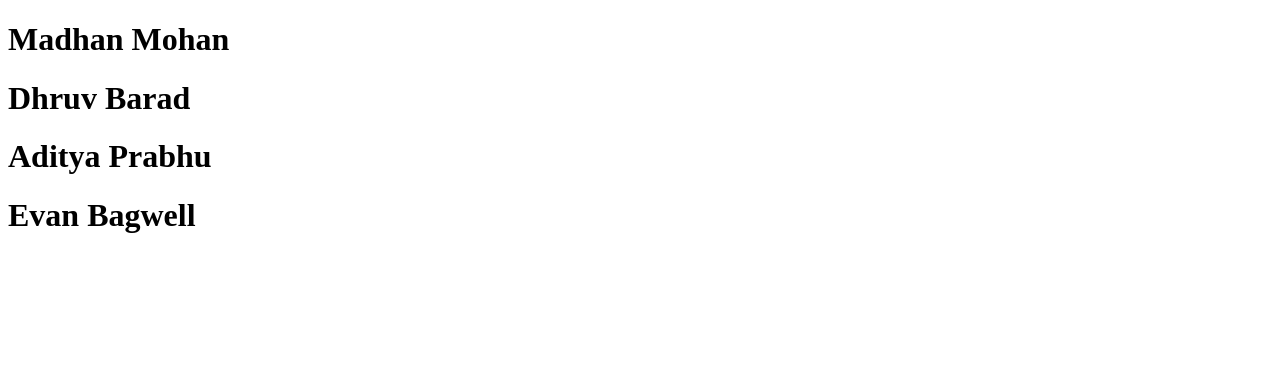
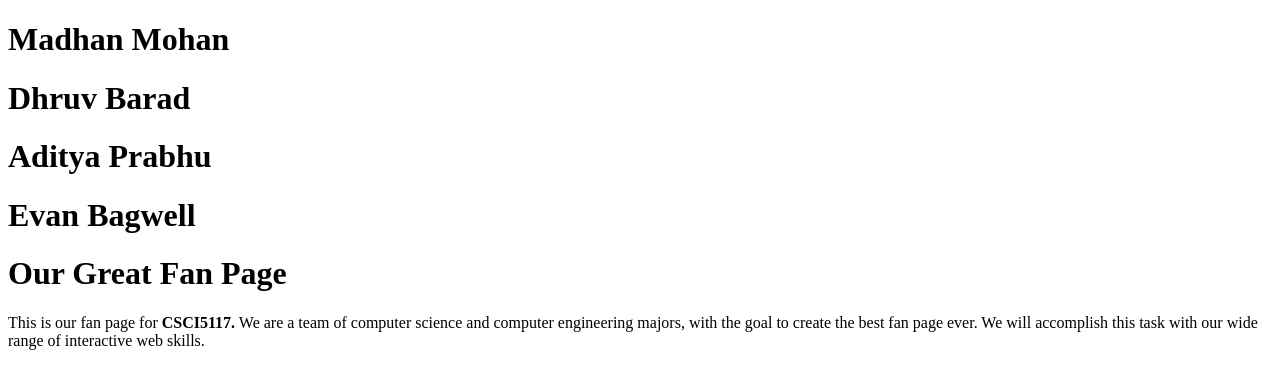
Before and after one commit to ArchEvan03/csci5117_1-22, a plain HTML site: page index.html in a window 1280 px wide. Drawn offline with Linux system fonts and the light colour scheme.

Commit message:
added html elements

```diff
--- a/index.html
+++ b/index.html
@@ -5,5 +5,7 @@
     <h1>Dhruv Barad</h1>
     <h1>Aditya Prabhu</h1>
     <h1>Evan Bagwell</h1>
+    <h1 class="header">Our Great Fan Page</h1>
+    <p class="paragraph">This is our fan page for <strong>CSCI5117.</strong> We are a team of computer science and computer engineering majors, with the goal to create the best fan page ever. We will accomplish this task with our wide range of interactive web skills.</p>
 </body>
 </html>
```
